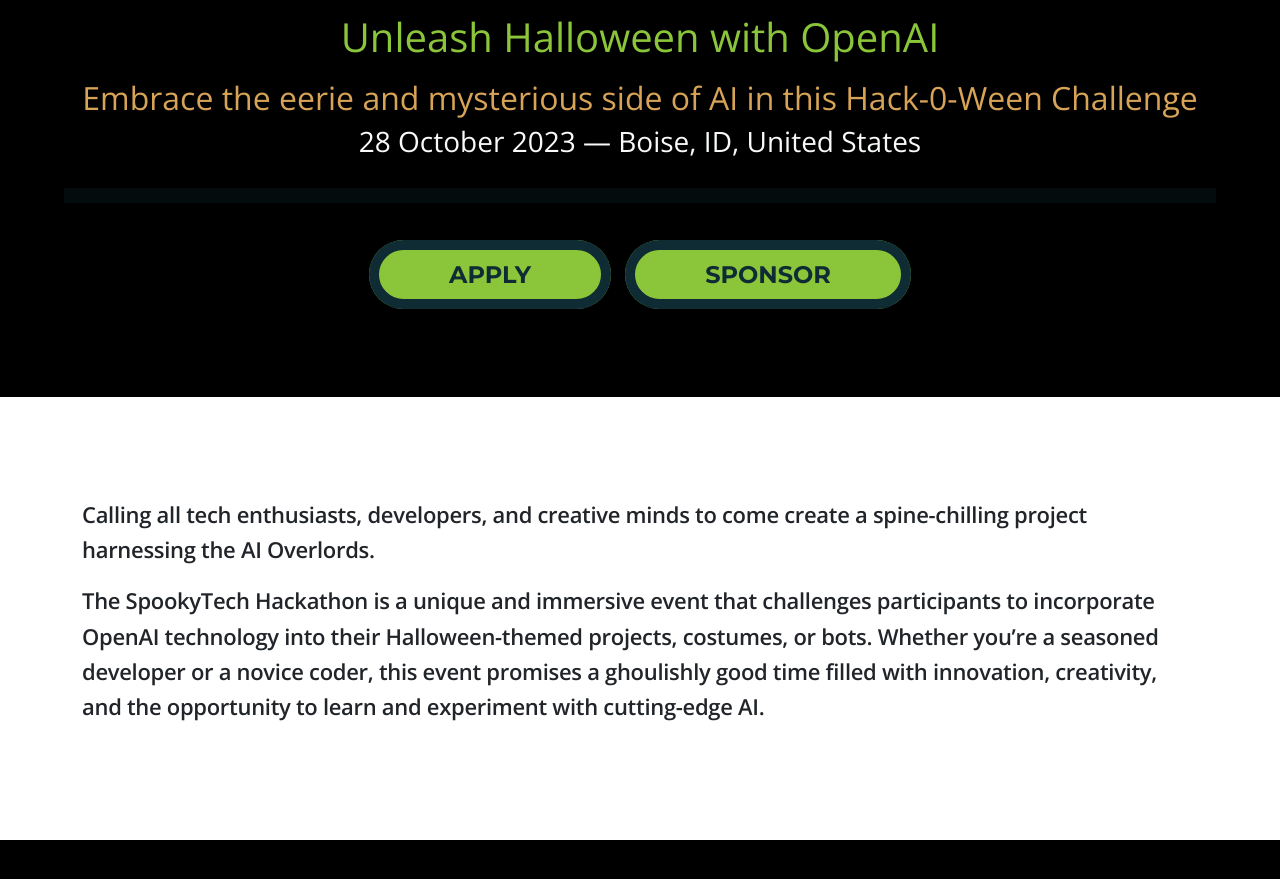
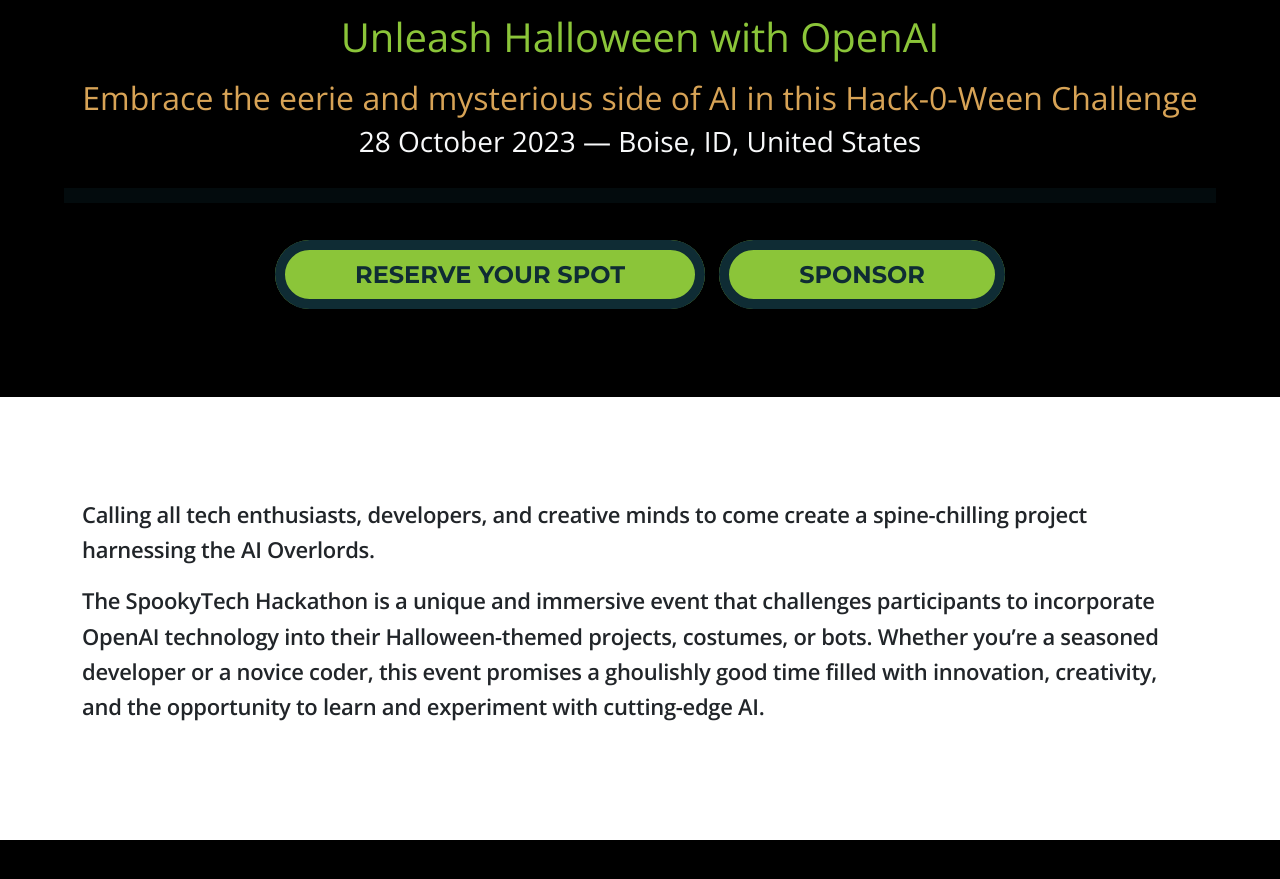
Before and after one commit to codeworksacademy/hackoween_23, a Jekyll site: the page built from index.html, in a window 1280 px wide and 900 px high, scrolled down 937 px. Shown: the top 879 px of the window. Built offline with Jekyll 4.4.1, drawn with Linux system fonts in a browser that asks for light colours; nearby versions of some CDN libraries.

Commit message:
Update _config.yml

```diff
--- a/_config.yml
+++ b/_config.yml
@@ -54,7 +54,7 @@
 
   hero:
     links:
-      - text: "Apply"
+      - text: "Reserve your Spot"
         href: "https://www.eventbrite.com/e/codeworks-hack-0-ween-registration-726405607727"
       - text: "Sponsor"
         href: "https://codeworksacademy.com/hackoween_23/images/SponsorPacket.pdf"
```
